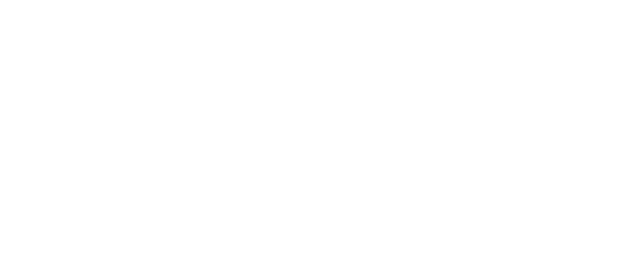
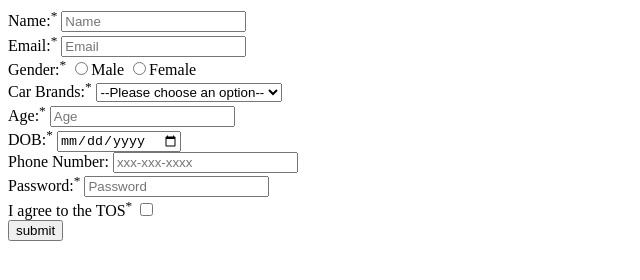
Before and after one commit to acciojob/signup-form-car-sudhipkumar, a website: page main.html in a window 1280 px wide. Shown: the whole page, without its empty margins (0-640 px from the left). Drawn offline with Linux system fonts and the light colour scheme.

Commit message:
created a submission

```diff
--- a/main.html
+++ b/main.html
@@ -8,6 +8,91 @@
 
 <body>
 	<!-- the entire body must be written by student -->
+	<form action="" method="get">
+		<div>
+			<label>
+				Name:<sup>*</sup>
+				<input type="text" required="required" id="name" placeholder="Name">
+			</label>
+		</div>
+
+		<div>
+			<label>
+				Email:<sup>*</sup>
+				<input type="email" required="required" id="email" placeholder="Email">
+			</label>
+		</div>
+
+		<div>
+			<label>
+				Gender:<sup>*</sup>
+			<input type="radio" name="gender" id="gender_m" required="required">Male
+			<input type="radio" name="gender" id="gender_f" required="required">Female
+			</label>
+		</div>
+
+		<div>
+			<label>
+				Car Brands:<sup>*</sup>
+				<select id="cars" aria-required="true">
+					<option>--Please choose an option--</option>
+					<option>AUDI</option>
+					<option>BMW</option>
+					<option>TOYOTA</option>
+					<option>TATA</option>
+				</select>
+			</label>
+		</div>
+
+		<div>
+			<label>
+				Age:<sup>*</sup>
+				<input type="number" required="required" id="age" placeholder="Age">
+			</label>
+		</div>
+
+		<div>
+			<label>
+				DOB:<sup>*</sup>
+				<input type="date" required="required" id="dob">
+			</label>
+		</div>
+
+		<div>
+			<label>
+				Phone Number:
+				<input type="tel" aria-required="false" id="tel" placeholder="xxx-xxx-xxxx">
+			</label>
+		</div>
+
+		<div>
+			<label>
+				Password:<sup>*</sup>
+				<input type="password" id="password" placeholder="Password" required="required">
+			</label>
+		</div>
+
+		<div>
+			<label>
+				I agree to the TOS<sup>*</sup>
+				<input type="checkbox" required="required" id="tos">
+			</label>
+		</div>
+
+		<input type="button" value="submit">
+
+
+
+
+
+	</form>
+
+
+
+
+
+
+
     <script type="text/javascript" src="./script.js">
 </script>
 
```
